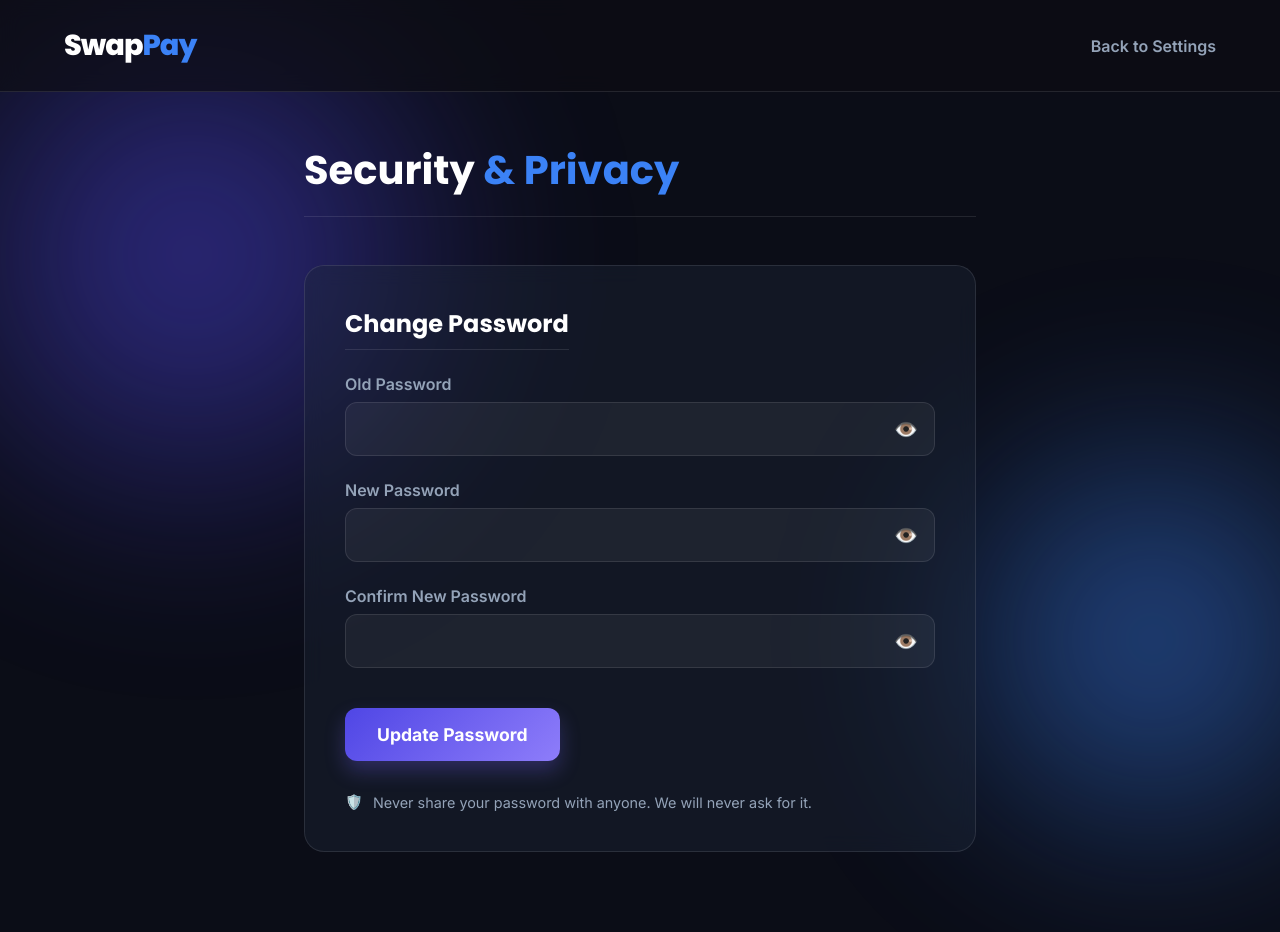
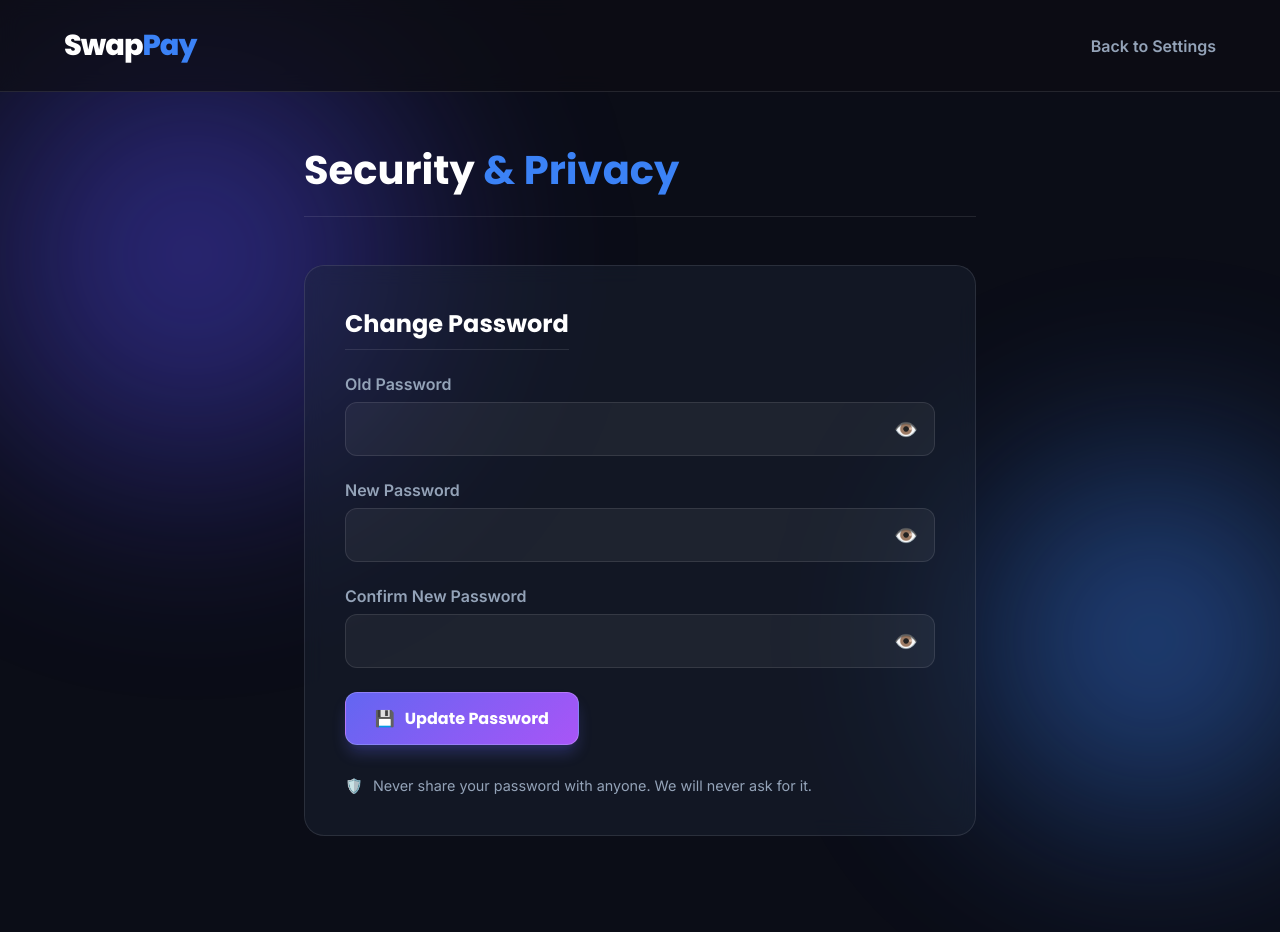
Before and after one commit to muthupandi-tech/SwapPay, a website: page views/settings-security.html in a window 1280 px wide. Shown: the top 932 px of the page. Drawn offline with Linux system fonts and the light colour scheme.

Commit message:
Updated secutity button UI

```diff
--- a/public/css/style.css
+++ b/public/css/style.css
@@ -170,35 +170,67 @@ h1, h2, h3, h4, .logo {
 }
 
 .btn-primary,
-.btn-secondary {
-    padding: 1rem 2rem;
-    border-radius: 50px;
-    font-size: 1.1rem;
-    font-weight: 600;
+.btn-secondary,
+.btn-submit,
+.btn-premium,
+.btn-glass {
+    padding: 0.8rem 1.8rem;
+    border-radius: 12px;
+    font-size: 1rem;
+    font-weight: 700;
     text-decoration: none;
-    transition: transform 0.3s, box-shadow 0.3s;
+    display: inline-flex;
+    align-items: center;
+    justify-content: center;
+    gap: 10px;
+    cursor: pointer;
+    font-family: 'Poppins', sans-serif;
+    transition: all 0.3s cubic-bezier(0.4, 0, 0.2, 1);
+    border: none;
+    outline: none;
 }
 
-.btn-primary {
+.btn-primary, .btn-submit {
     background: linear-gradient(135deg, var(--accent-primary), #8e7dfa);
     color: white;
-    box-shadow: 0 10px 20px rgba(108, 92, 231, 0.3);
+    box-shadow: 0 10px 20px rgba(79, 70, 229, 0.2);
 }
 
-.btn-primary:hover {
-    transform: translateY(-3px);
-    box-shadow: 0 15px 25px rgba(108, 92, 231, 0.4);
+.btn-premium {
+    background: linear-gradient(135deg, #6366f1 0%, #a855f7 100%);
+    color: white;
+    box-shadow: 0 10px 15px -3px rgba(99, 102, 241, 0.3), 0 4px 6px -2px rgba(99, 102, 241, 0.05);
+    border: 1px solid rgba(255, 255, 255, 0.2);
 }
 
-.btn-secondary {
-    background: var(--glass-bg);
+.btn-glass {
+    background: rgba(255, 255, 255, 0.05);
+    backdrop-filter: blur(8px);
+    -webkit-backdrop-filter: blur(8px);
+    border: 1px solid var(--glass-border);
     color: var(--text-primary);
-    border: 1px solid var(--glass-border);
 }
 
-.btn-secondary:hover {
+.btn-primary:hover, .btn-submit:hover, .btn-premium:hover {
+    transform: translateY(-3px) scale(1.02);
+    box-shadow: 0 15px 30px rgba(99, 102, 241, 0.4);
+    filter: brightness(1.1);
+}
+
+.btn-glass:hover {
     background: rgba(255, 255, 255, 0.1);
-    transform: translateY(-3px);
+    transform: translateY(-2px);
+    border-color: rgba(255, 255, 255, 0.3);
+}
+
+.btn-primary:active, .btn-submit:active, .btn-premium:active, .btn-glass:active {
+    transform: translateY(0) scale(0.98);
+}
+
+.btn-primary:disabled, .btn-submit:disabled, .btn-premium:disabled {
+    opacity: 0.6;
+    cursor: not-allowed;
+    transform: none !important;
 }
 
 /* Glass Card */
--- a/views/settings-security.html
+++ b/views/settings-security.html
@@ -103,31 +103,6 @@
         .strength-medium { color: #f59e0b; }
         .strength-strong { color: #10b981; }
 
-        .btn-submit {
-            width: auto;
-            padding: 1rem 2rem;
-            border-radius: 12px;
-            border: none;
-            background: linear-gradient(135deg, var(--accent-primary), #8e7dfa);
-            color: white;
-            font-weight: 800;
-            font-size: 1.1rem;
-            cursor: pointer;
-            font-family: inherit;
-            box-shadow: 0 10px 20px rgba(108, 92, 231, 0.3);
-            transition: transform 0.3s, box-shadow 0.3s, opacity 0.3s;
-            margin-top: 1rem;
-        }
-
-        .btn-submit:hover:not(:disabled) {
-            transform: translateY(-3px);
-            box-shadow: 0 15px 25px rgba(108, 92, 231, 0.4);
-        }
-
-        .btn-submit:disabled {
-            opacity: 0.6;
-            cursor: not-allowed;
-        }
 
         .alert {
             padding: 1rem;
@@ -212,7 +187,7 @@
                     </div>
                 </div>
 
-                <button type="submit" id="submitBtn" class="btn-submit">Update Password</button>
+                <button type="submit" id="submitBtn" class="btn-premium"><span>💾</span> Update Password</button>
             </form>
 
             <div class="safety-tip">
```
Also changed, not shown: views/forgot-password.html (+0 -26 lines), views/login.html (+0 -21 lines), views/register.html (+0 -21 lines), views/reset-password.html (+0 -26 lines), views/settings.html (+2 -2 lines).
